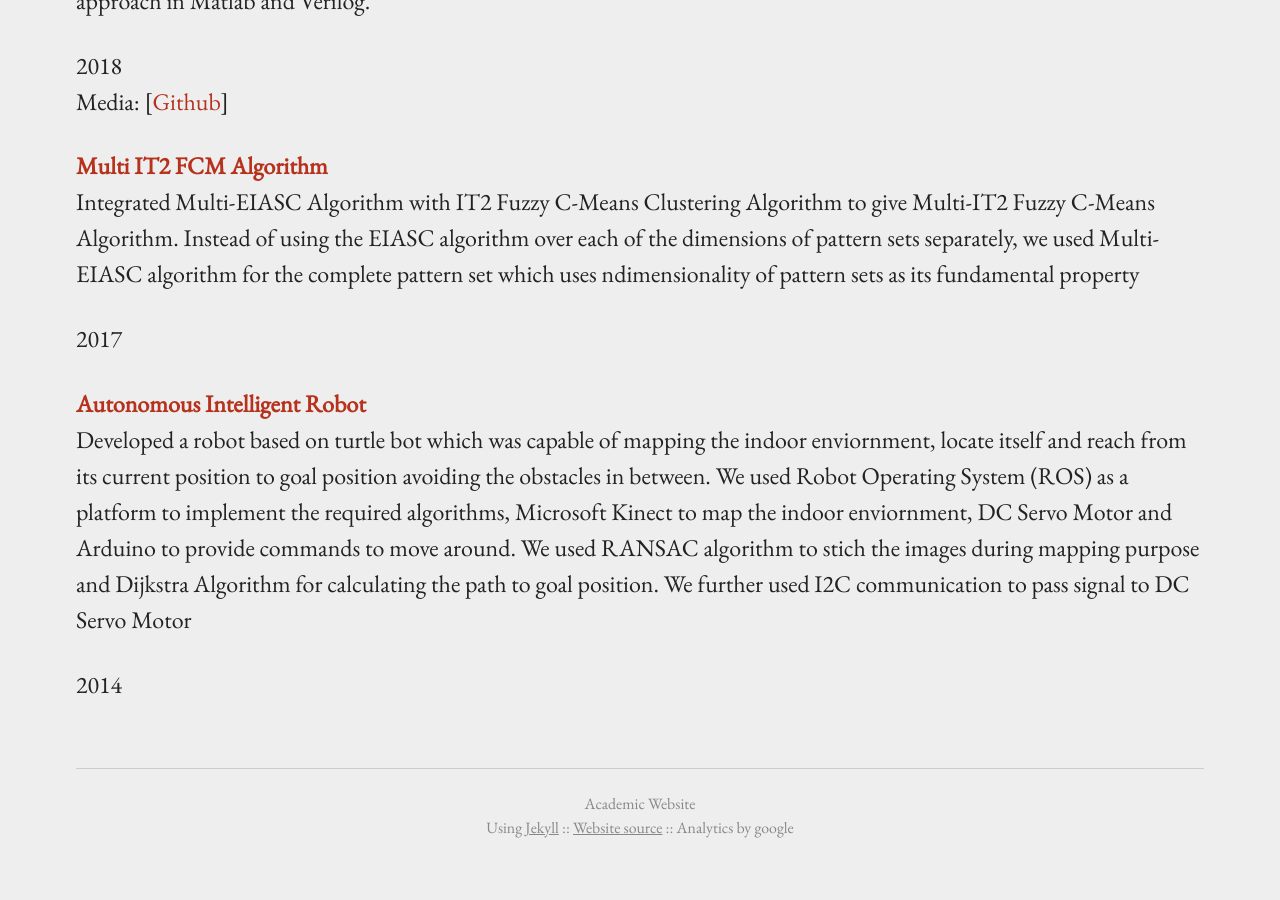
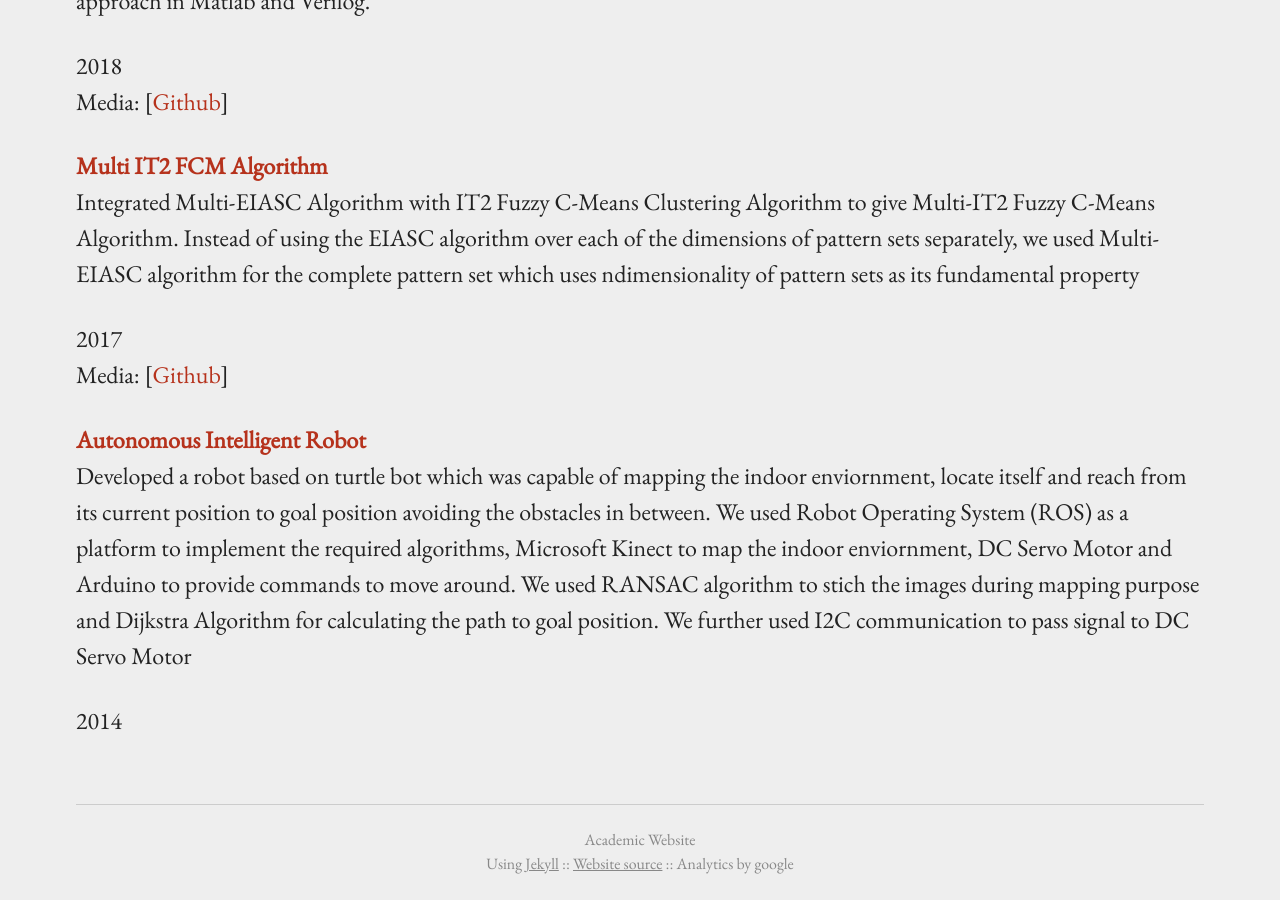
Before and after one commit to BadrinathS/BadrinathS.github.io, a Jekyll site: the page built from research.md, in a window 1280 px wide and 900 px high, scrolled down 1637 px. Built offline with Jekyll 4.4.1, drawn with Linux system fonts in a browser that asks for light colours; before the commit the page ends 2501 px from its top, so only the background shows below that.

Commit message:
Update research.md

```diff
--- a/research.md
+++ b/research.md
@@ -93,9 +93,9 @@ projects:
       url:     "https://ieeexplore.ieee.org/document/8491457"
     #  doi:     "http://dx.doi.org"
     #  image:   "https://images.duckduckgo.com/iu/?u=http%3A%2F%2Fimages.moviepostershop.com%2Fthe-matrix-movie-poster-1999-#1020518087.jpg&f=1"
-      #media:
-        #- name: "Talk"
-          #url:  "https://drive.google.com/open?id=1uSlK-YbxPpXahhAKOOF0B_HHH4uay_i0"
+      media:
+        - name: "Github"
+          #url:  "https://github.com/BadrinathS/Multi-IT2-FCM"
 
 
     #- title:   "Pattern Recognition and Machine Learning (PRML) algorithm implementation"
```
